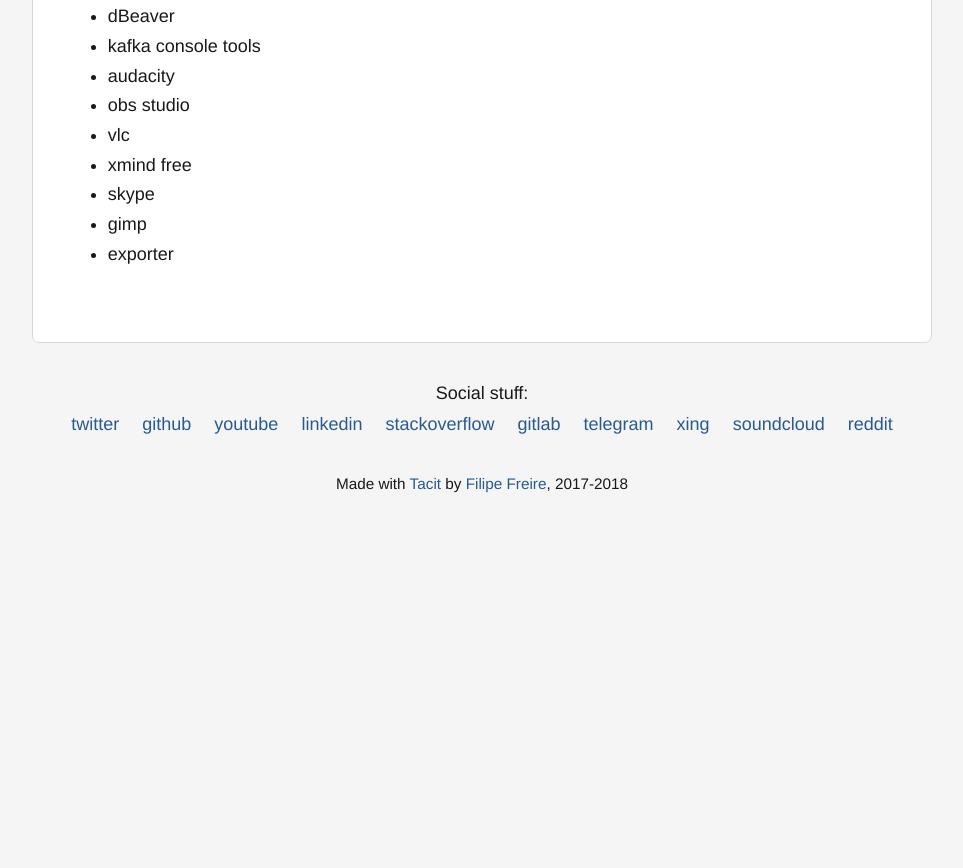
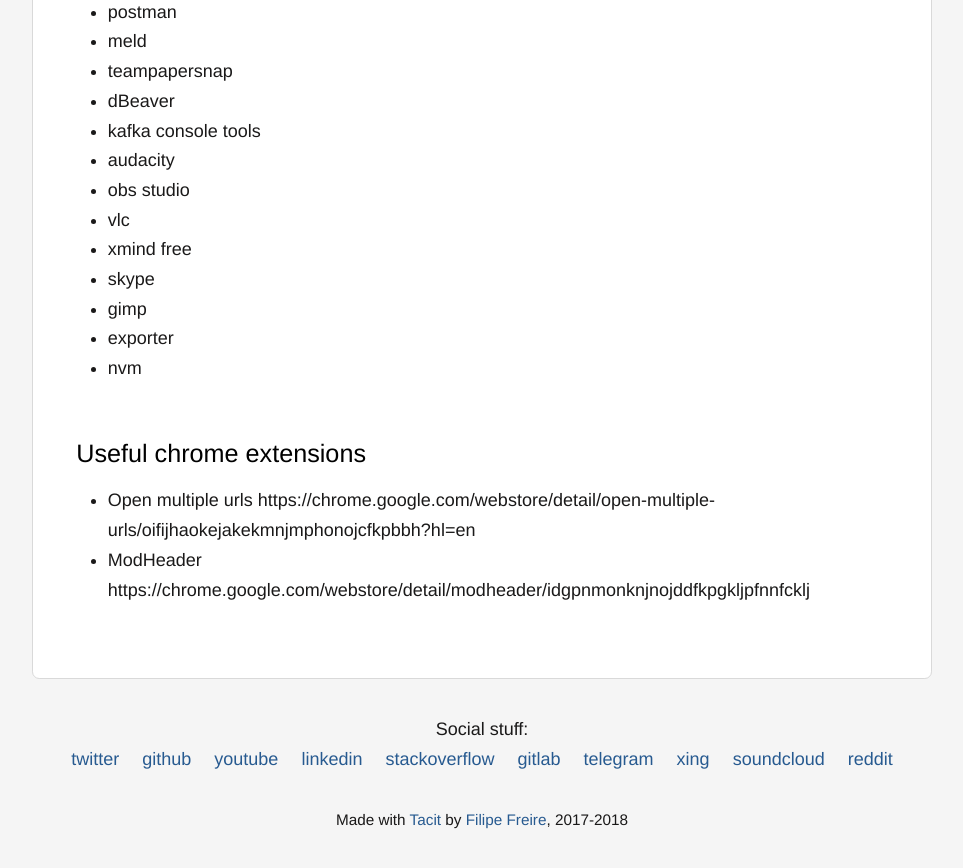
Before and after one commit to filfreire/filfreire.github.io, a Jekyll site: the page built from onboard.md, in a window 1280 px wide and 900 px high, scrolled down 1118 px. Shown: the top 868 px of the window, without its empty margins (158-1121 px from the left). Built offline with Jekyll 4.4.1, drawn with Linux system fonts in a browser that asks for light colours; before the commit the page ends 1683 px from its top, so only the background shows below that.

Commit message:
add chrome extensions

```diff
--- a/onboard.md
+++ b/onboard.md
@@ -3,6 +3,8 @@
 title: Onboard
 permalink: /onboard/
 ---
+
+## Useful stuff
 
 - ohmyzsh
 - git
@@ -37,3 +39,9 @@
 - skype
 - gimp
 - exporter
+- nvm
+
+## Useful chrome extensions
+
+- Open multiple urls https://chrome.google.com/webstore/detail/open-multiple-urls/oifijhaokejakekmnjmphonojcfkpbbh?hl=en
+- ModHeader https://chrome.google.com/webstore/detail/modheader/idgpnmonknjnojddfkpgkljpfnnfcklj
```
